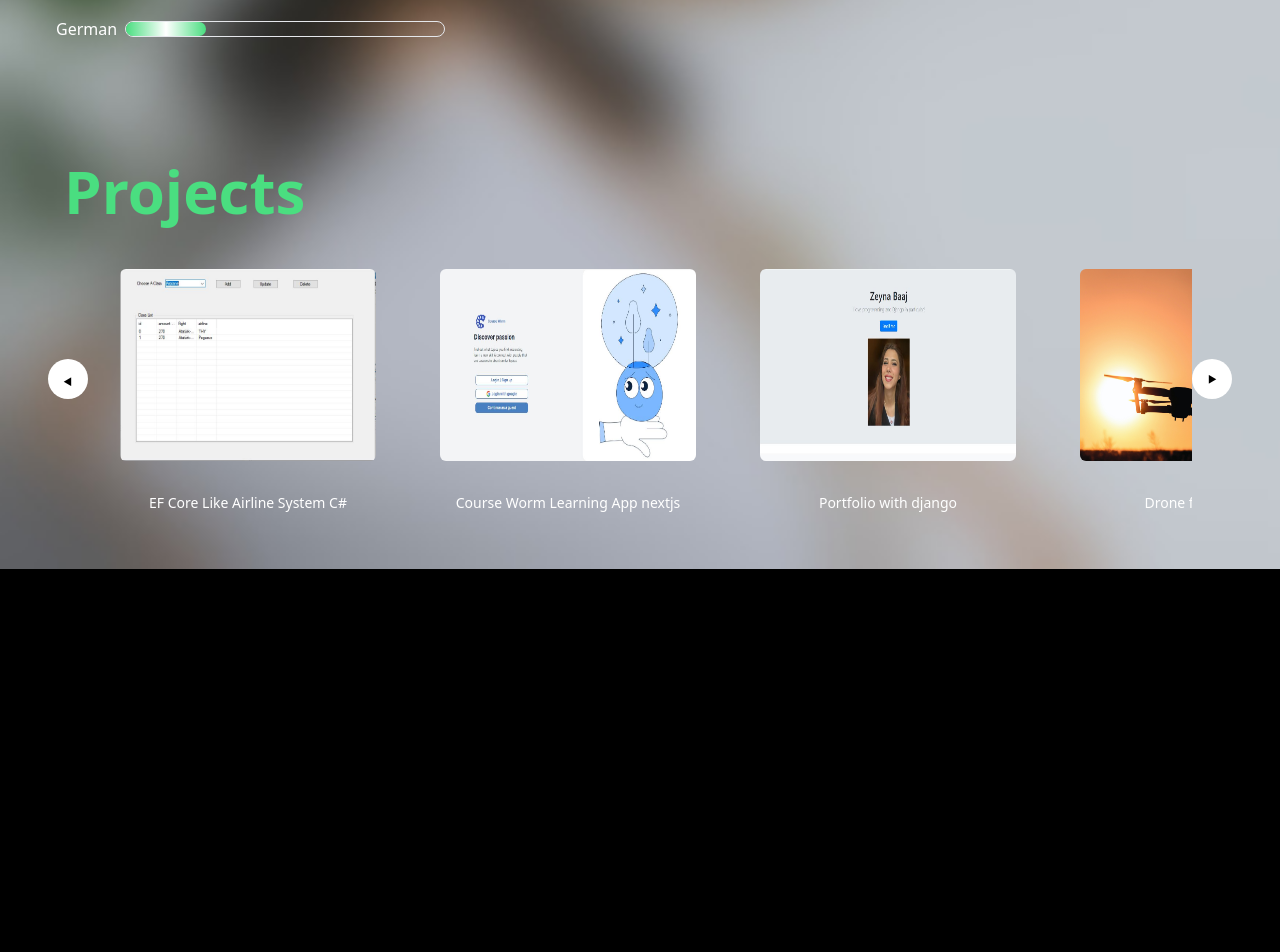
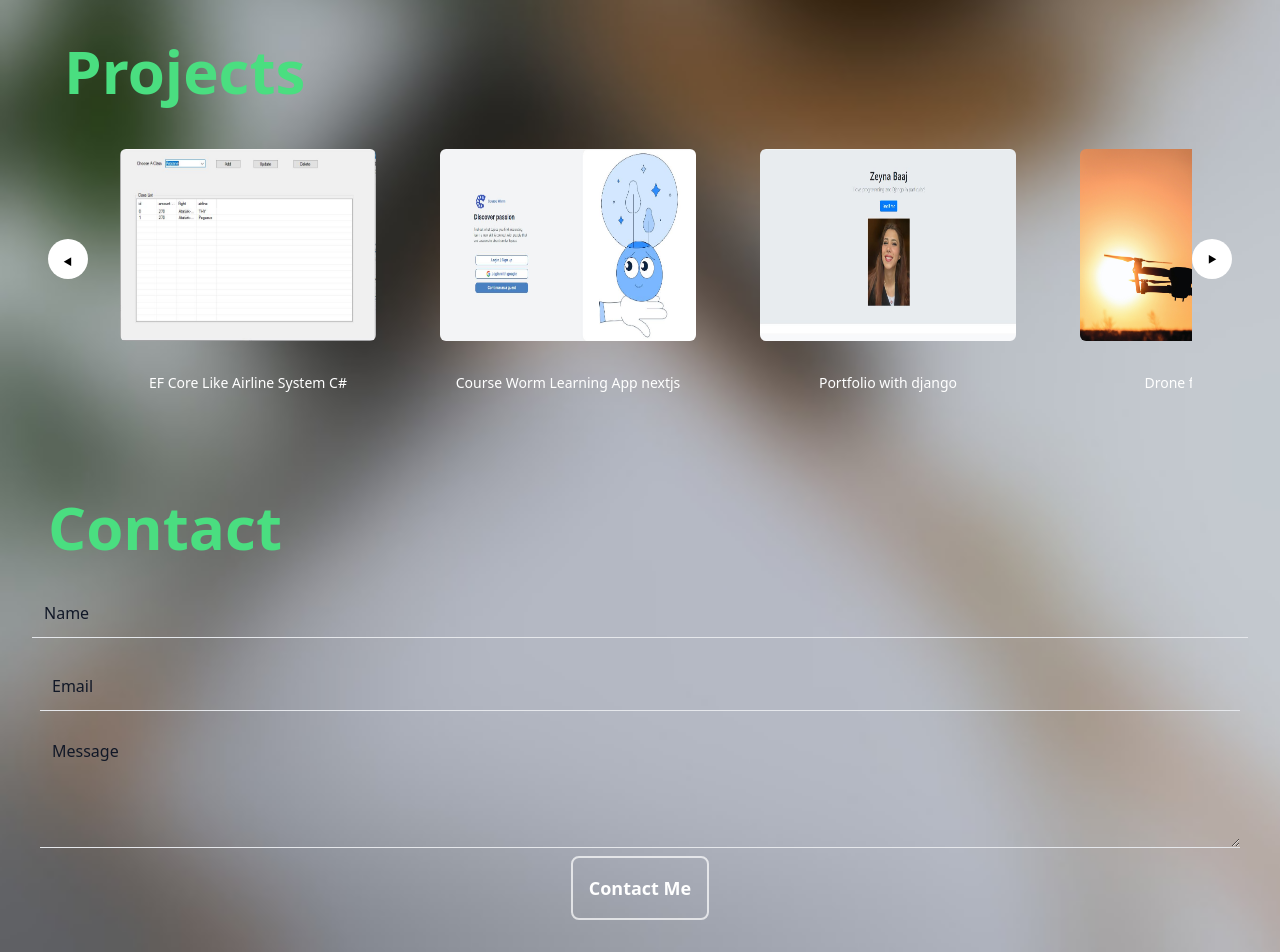
Before and after one commit to zainabaaj/portfolio, a Next.js app in the folder myportfolio/: page / in a window 1280 px wide. Shown: the part 1591-2543 px from the top of the page. Before the commit the page ends 2160 px from the top, so only its background shows below. Built offline with nearby package versions, Linux system fonts and the light colour scheme.

Commit message:
form submit , language progress bar

```diff
--- /dev/null
+++ b/myportfolio/components/Contact.jsx
@@ -0,0 +1,51 @@
+import React from 'react'
+import { motion } from 'framer-motion'
+
+const Contact = () => {
+    return (
+        <div className="flex flex-col p-8" id="contact">
+            <div className="flex flex-col">
+                <h1 className='text-6xl font-extrabold text-green-400 p-4' >Contact</h1>
+                <div className='flex flex-col'>
+                    <form
+                        action="https://formsubmit.co/zeynabaaj@gmail.com"
+                        method="POST"
+                        className='flex flex-col'
+                    >
+                        <motion.input
+                            className='my-4  bg-transparent border-b placeholder:text-gray-900 p-3 text-gray-900'
+                            type="text"
+                            id="name"
+                            name="name"
+                            placeholder="Name"
+                            required
+                        />
+                        <input
+                            className='m-2 bg-transparent border-b p-3 placeholder:text-gray-900 text-gray-900'
+
+                            type="email"
+                            name="email"
+                            id="email"
+                            placeholder="Email"
+                            required
+                        />
+                        <textarea
+                            className='m-2 bg-transparent border-b  p-3 placeholder:text-gray-900  text-gray-900'
+
+                            id="message"
+                            rows="4"
+                            placeholder="Message"
+                            name="text"
+                            required
+                        ></textarea>
+                        <button className="border-2 border-white font-bold m-auto  text-lg hover:border-green-300 border-opacity-70 rounded-lg p-4 " text={"Contact Me"} >
+                            Contact Me
+                        </button>
+                    </form>
+                </div>
+            </div>
+        </div>
+    )
+}
+
+export default Contact
--- a/myportfolio/components/ProgressBar.jsx
+++ b/myportfolio/components/ProgressBar.jsx
@@ -1,5 +1,5 @@
 import { useEffect, useState } from 'react';
-import { motion } from 'framer-motion';
+
 const ProgressBar = ({ percentage }) => {
     const [progress, setProgress] = useState(0);
 
@@ -16,21 +16,11 @@ const ProgressBar = ({ percentage }) => {
     }, [progress, percentage]);
 
     return (
-        <div className="relative h-4 w-80 rounded-full bg-transparent border">
-            <motion.div
-                animate={{
-                    color: [
-                        "#4BFFA5",
-                        "#FFFFFF",
-                        "#4BFFA5",
-                    ],
-                }}
-                transition={{
-                    color: { duration: 6, repeat: Infinity },
-                }}
-                className="absolute h-full rounded-full bg-gradient-to-r from-green-400 via-white to-green-400"
+        <div className="relative h-2 w-80 rounded-full bg-transparent border">
+            <div
+                className="absolute h-full rounded-full bg-green-300"
                 style={{ width: `${progress}%` }}
-            ></motion.div>
+            ></div>
         </div>
     );
 };
--- a/myportfolio/components/Resume.jsx
+++ b/myportfolio/components/Resume.jsx
@@ -168,6 +168,7 @@ const Resume = () => {
 
                 </div>
                 <h2 className='text text-green-400 text-lg'> Languages</h2>
+                <div className="flex flex-col md:flex-row flex-wrap">
                     <div className="flex flex-row items-center">
                         <p className='m-2'>Arabic</p>
                         <ProgressBar percentage={100} />
@@ -190,6 +191,8 @@ const Resume = () => {
                         <ProgressBar percentage={25} />
                     </div>
                 </div>
+
+            </div>
         </div>
     )
 }
--- a/myportfolio/components/header.js
+++ b/myportfolio/components/header.js
@@ -36,11 +36,14 @@ const Header = () => (
       </motion.div>
       <motion.div
         className="p-2 cursor-pointer"
-        href="/about"
+
         whileHover={{ scale: 1.1 }}
         whileTap={{ scale: 0.9 }}
       >
-        Contact
+        <a href="#contact">
+          Contact
+
+        </a>
       </motion.div>
     </nav>
 
--- a/myportfolio/pages/index.js
+++ b/myportfolio/pages/index.js
@@ -4,6 +4,7 @@ import Intro from "@/components/Intro";
 import Resume from "@/components/Resume";
 import BackgroundImage from "@/components/BackgroundImage";
 import Portfolio from "@/components/Portfolio";
+import Contact from "@/components/Contact";
 export default function Home() {
   const config = {
     type: "spring",
@@ -21,6 +22,8 @@ export default function Home() {
       }}>
         <Resume id="resume" />
         <Portfolio id="portfolio" />
+        <Contact id="contact" />
+
       </div>
 
 
```
Lines whose indentation alone changed are shown as unchanged.
